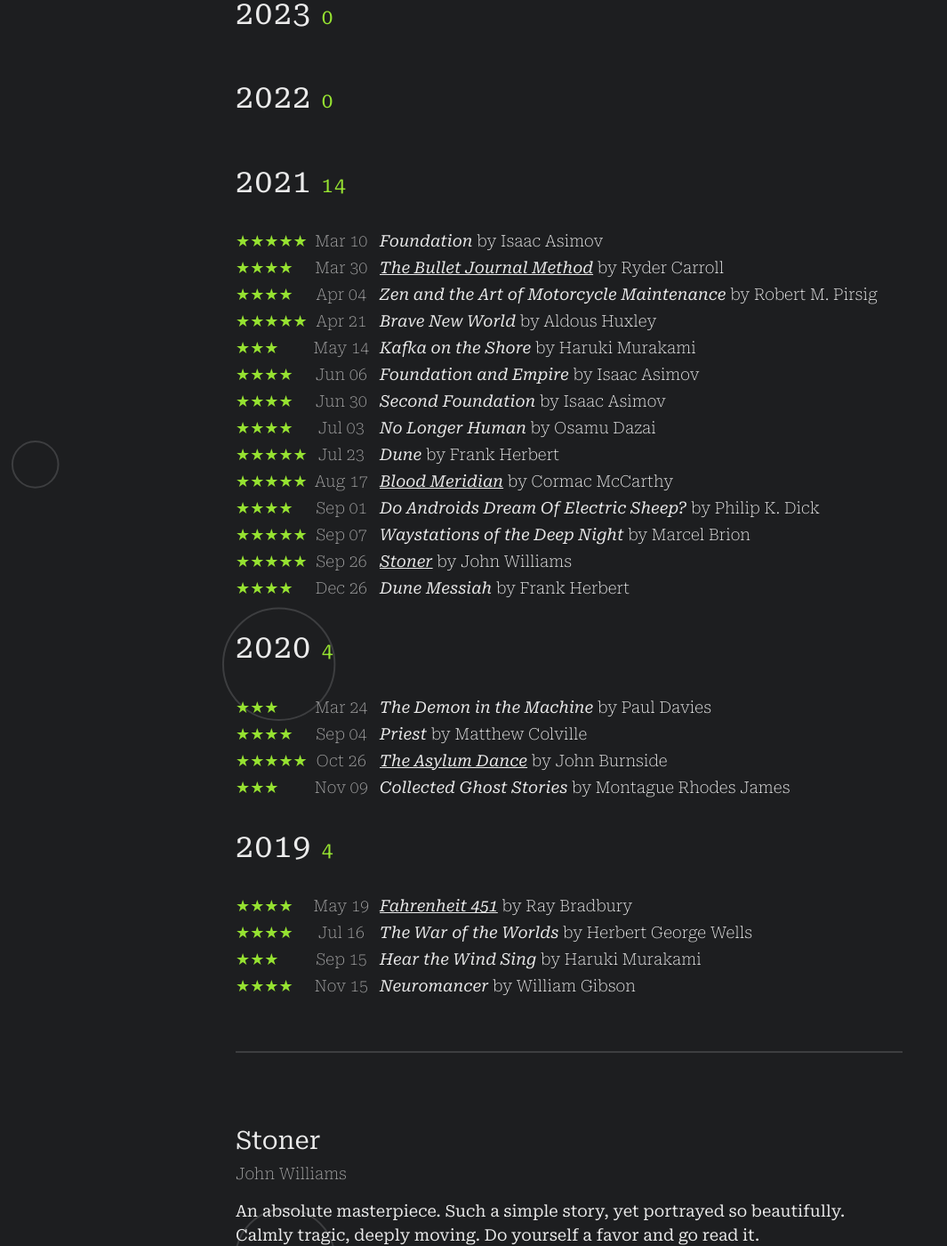
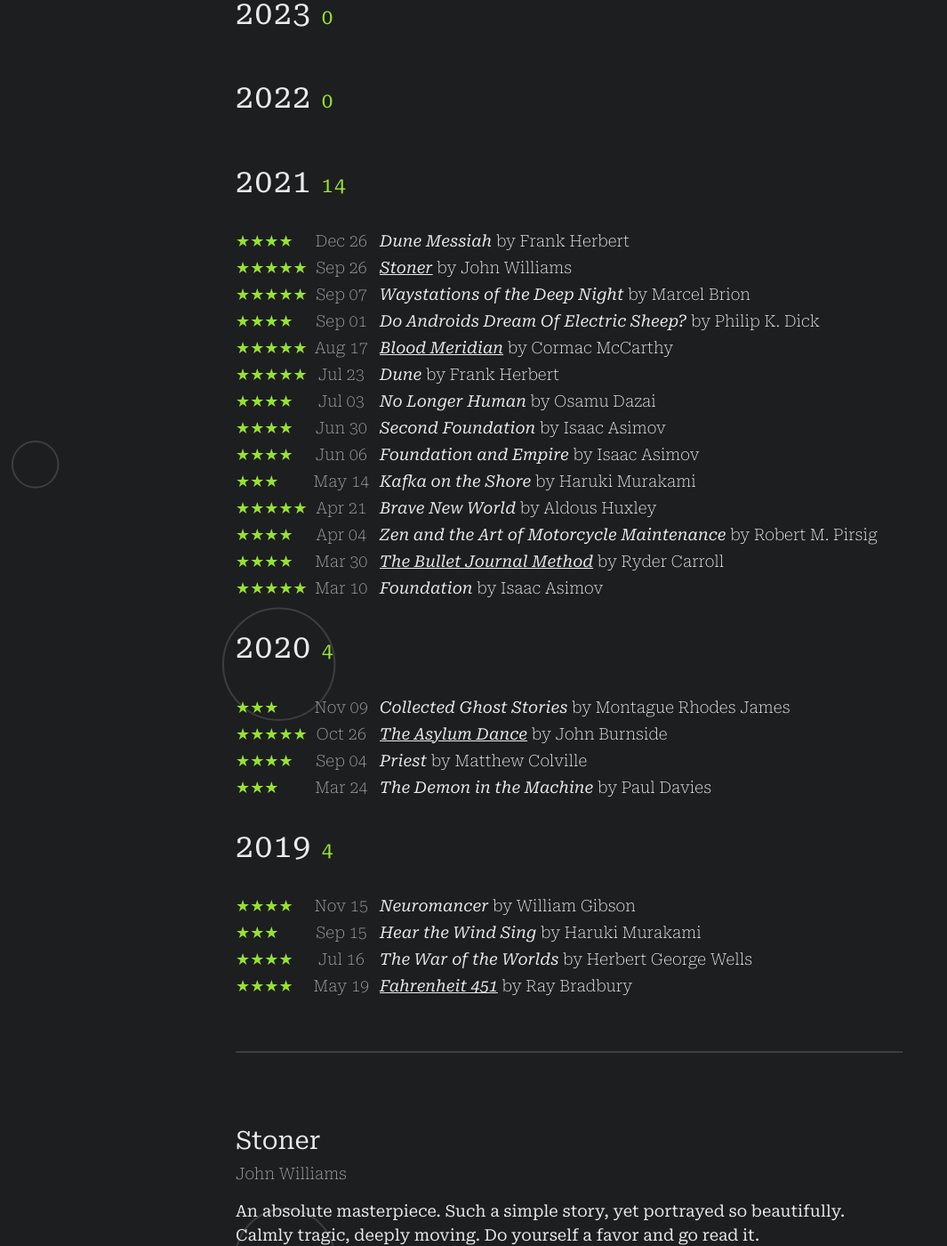
Before and after one commit to aghdom/aghdom.github.io, a Jekyll site: the page built from library.md, in a window 1280 px wide and 1400 px high, scrolled down 425 px. Shown: the whole window at 89% size, without its empty margins (0-1065 px from the left). Built offline with Jekyll 4.4.1, drawn with Linux system fonts in a browser that asks for light colours.

Commit message:
fix(library): invert book lists to be in line with the rest of the page

```diff
--- a/_layouts/library.html
+++ b/_layouts/library.html
@@ -10,7 +10,7 @@
   <meta property="og:type" content="website">
   <meta property="og:url" content="https://aghdom.eu/library">
   <meta property="og:image" content="/og.png">
-  <meta name=twitter:card content="summary">
+  <meta name=twitter:card content="summary_large_image">
   <meta name=twitter:title content="📗library">
   <meta name=twitter:description content="The books I've read and my thoughts on them">
   <meta name=twitter:image content="/og.png">
@@ -28,7 +28,7 @@
       {% assign year_books = site.books | where: "date", year %}
       <h2 id="{{ year }}" style="border: 0;">{{ year }} <span class="green" style="font-size: var(--step-1);">{{ year_books.size }}</span></h2>
 
-      {% for book in year_books %}
+      {% for book in year_books reversed %}
         <div class="book">
           <div class="book-info">
             {% if book.content.size > 1 %}
```
